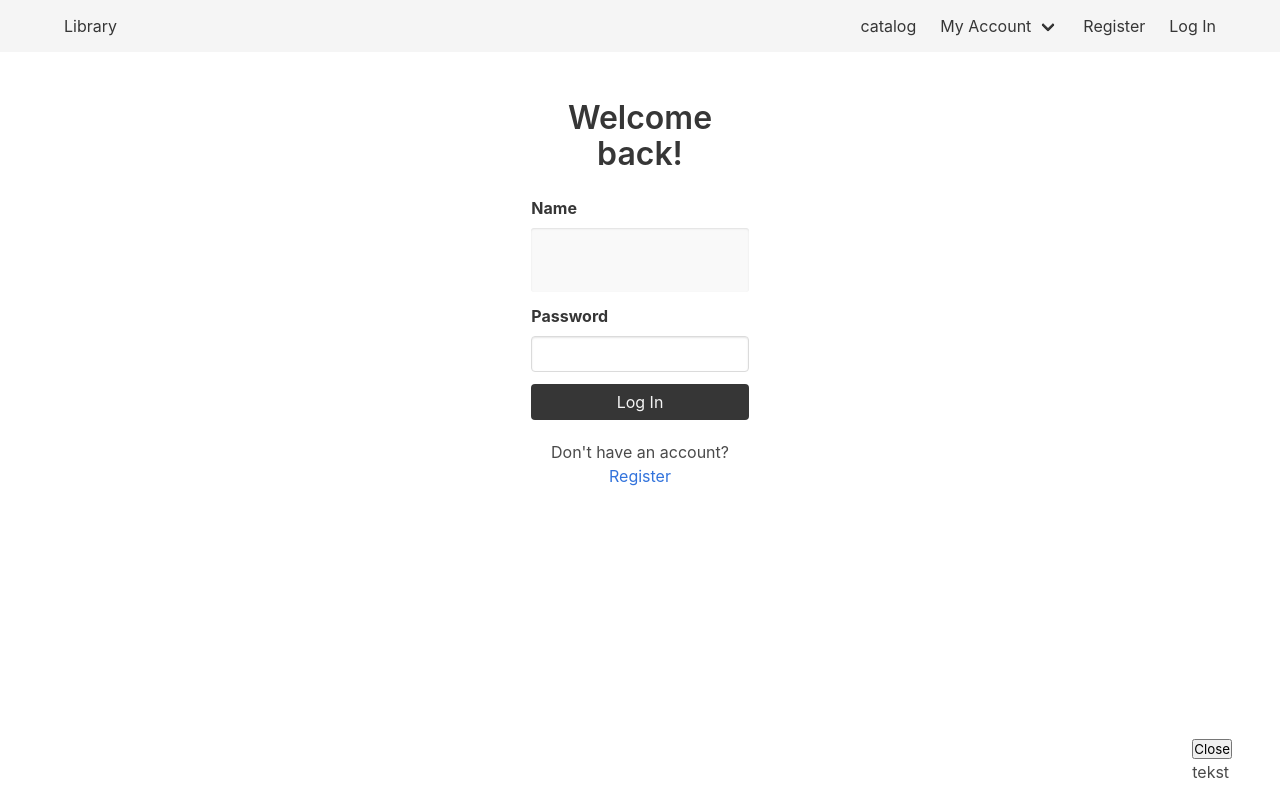
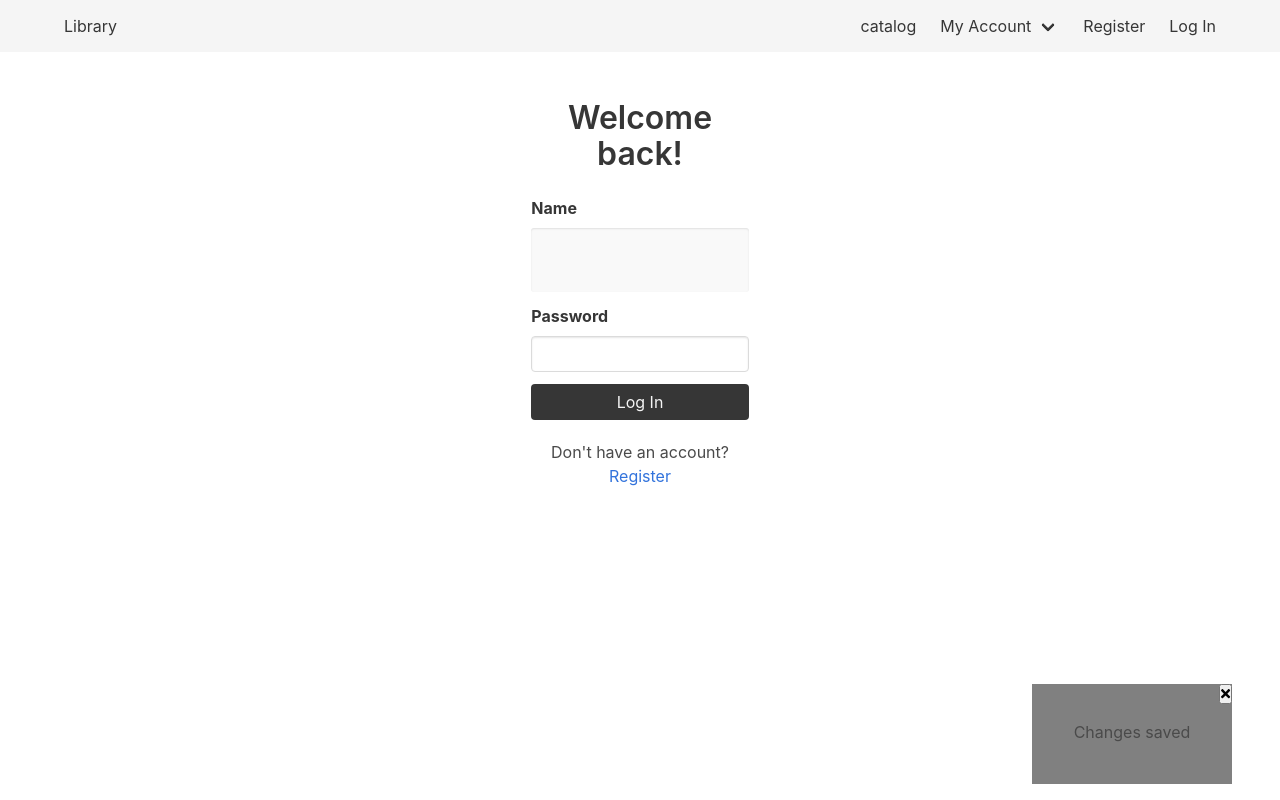
Before and after one commit to nielsdegroot789/schoolbib, a Nuxt app in the folder frontend/: page /login in a window 1280 px wide. Built offline with nearby package versions, Linux system fonts and the light colour scheme; no server answers; what @braid/vue-formulate would draw is missing.

Commit message:
styling notify

```diff
--- a/frontend/components/Notification.vue
+++ b/frontend/components/Notification.vue
@@ -1,7 +1,9 @@
 <template>
   <div class="notify-container">
-    <button class="close-button">Close</button>
-    <h2>tekst</h2>
+    <button class="close-button">
+      <font-awesome-icon :icon="['fa', 'times']" />
+    </button>
+    <h2 class="notification-text">Changes saved</h2>
   </div>
 </template>
 
@@ -14,11 +16,21 @@ export default {
 <style>
 .notify-container {
   position: fixed;
+  background-color: grey;
+  width: 200px;
+  height: 100px;
   bottom: 1rem;
   right: 3rem;
   z-index: 5000;
+  display: flex;
+  flex-direction: column;
+  align-items: flex-end;
 }
 .close-button {
-  max-width: initial;
+  max-width: 100px;
+}
+.notification-text {
+  margin-top: 1rem;
+  align-self: center;
 }
 </style>
```
